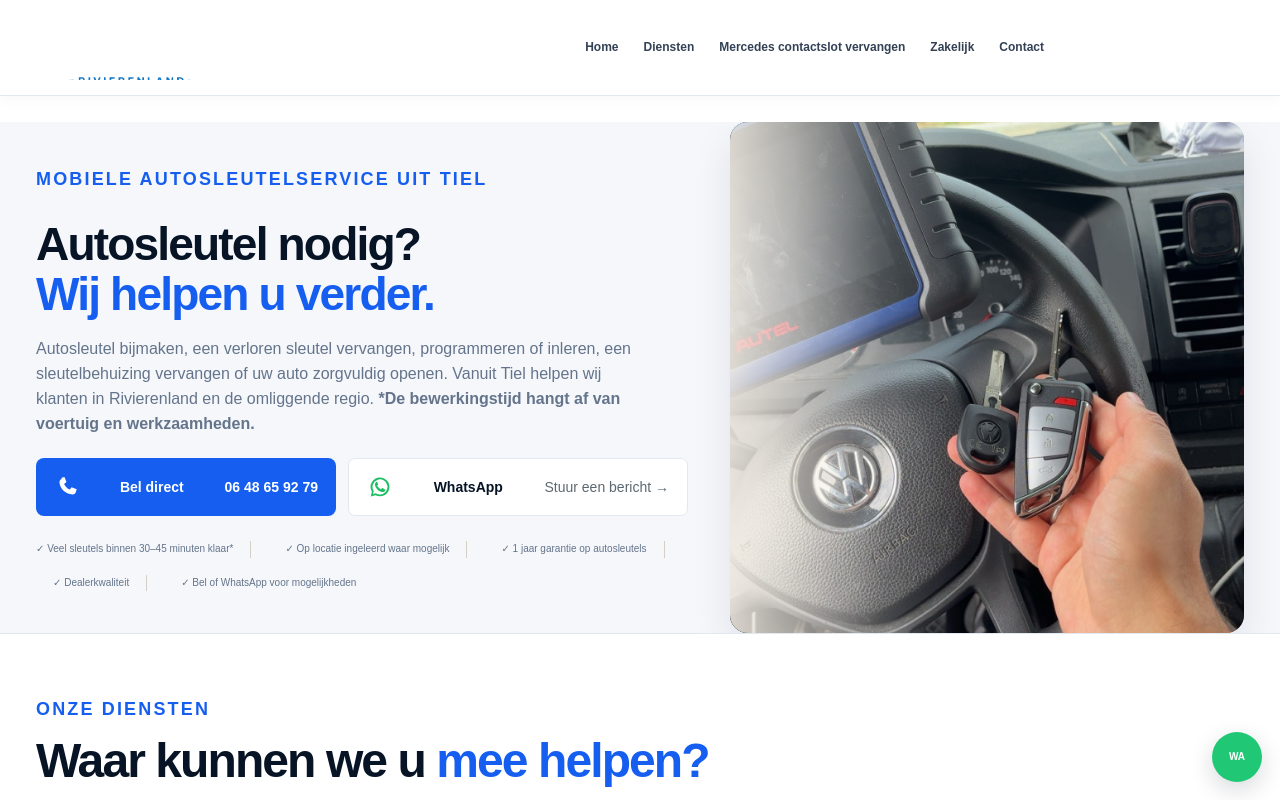
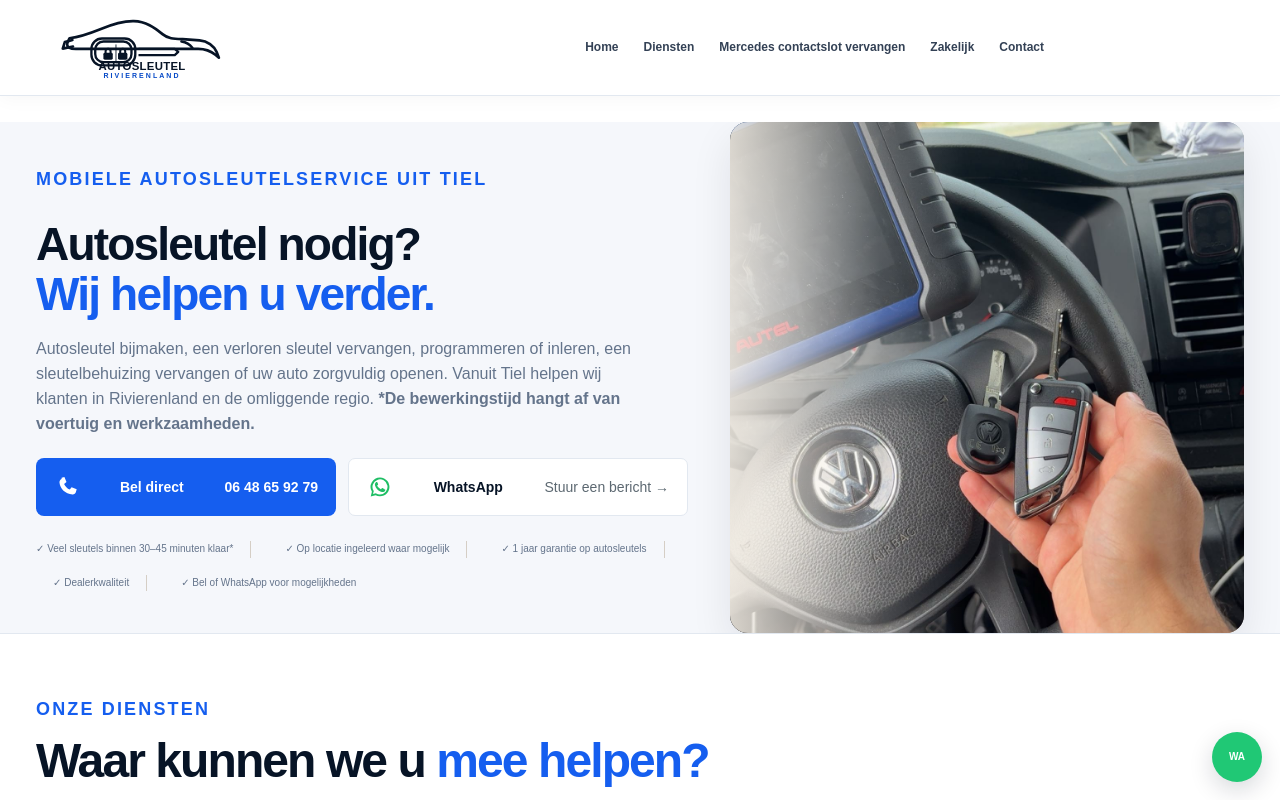
Before and after one commit to AutosleutelRivierenland/autosleutel-rivierenland-website, a Next.js app: page / in a window 1280 px wide. Shown: the top 800 px of the page. Built offline with nearby package versions, Linux system fonts and the light colour scheme.

Commit message:
Fix shared header logo visibility and sizing

```diff
--- a/app/globals.css
+++ b/app/globals.css
@@ -110,3 +110,29 @@ footer{background:#10233a;color:#fff;padding:50px 0 20px}.footer-grid{display:gr
 .site-footer .footer-grid a:hover{color:#58a5ff}
 .site-footer .footer-bottom{display:flex;justify-content:space-between;gap:20px;padding-top:22px;color:#91a4b5;font-size:11px}
 @media(max-width:760px){.site-header .nav-inner{gap:12px;justify-content:space-between}.site-header .logo-frame{width:145px}.site-header .logo-frame img{width:145px}.site-header nav{display:none!important}.site-header .nav-phone{padding:12px 14px!important;font-size:12px!important}.site-footer .footer-grid{grid-template-columns:1fr 1fr;gap:28px;padding-bottom:30px}.site-footer .footer-logo{grid-column:1/-1}.site-footer .footer-bottom{flex-wrap:wrap;font-size:10px}}
+
+/* Header logo visibility and alignment fix */
+.site-header .logo-frame{
+  width:245px!important;
+  height:78px!important;
+  min-width:245px;
+  overflow:visible!important;
+  background:#fff!important;
+  border-radius:8px!important;
+  padding:5px 12px!important;
+  box-sizing:border-box!important;
+}
+.site-header .logo-frame:before{display:none!important;content:none!important}
+.site-header .logo-frame img{
+  display:block!important;
+  width:100%!important;
+  height:100%!important;
+  object-fit:contain!important;
+  visibility:visible!important;
+}
+.site-header .nav-inner{min-height:96px!important;align-items:center!important}
+@media(max-width:900px){
+  .site-header .logo-frame{width:170px!important;min-width:170px;height:58px!important;padding:4px 8px!important}
+  .site-header .logo-frame img{width:100%!important}
+  .site-header .nav-inner{min-height:74px!important}
+}
```
